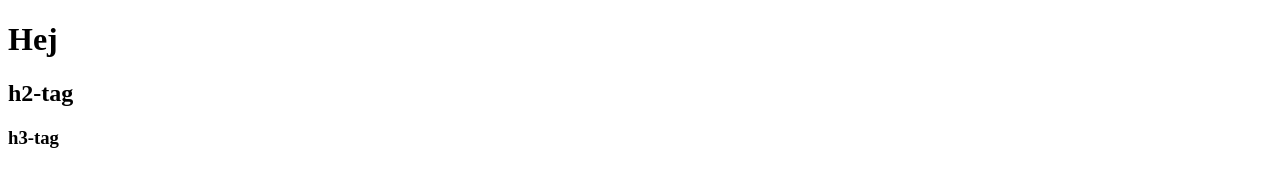
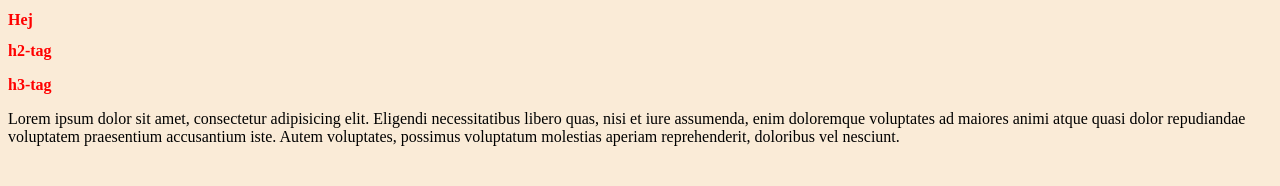
Before and after one commit to Kamillesvalgaard/gruppearbejde, a plain HTML site: page index.html in a window 1280 px wide. Drawn offline with Linux system fonts and the light colour scheme.

Commit message:
paragraf + style

```diff
--- a/index.html
+++ b/index.html
@@ -6,6 +6,18 @@
     <meta name="viewport" content="width=device-width, initial-scale=1.0">
     <title>Git opgave</title>
     <link rel="stylesheet" href="">
+    <style>
+
+        body {
+            background-color: antiquewhite;
+        }
+
+        h1, h2, h3 {
+            font-size: 1rem;
+            color: red;
+        }
+
+    </style>
 </head>
 
 <body>
@@ -14,6 +26,12 @@
     <h2>h2-tag</h2>
     <h3>h3-tag</h3>
 
+    <section class="tekst">
+
+        <p>Lorem ipsum dolor sit amet, consectetur adipisicing elit. Eligendi necessitatibus libero quas, nisi et iure assumenda, enim doloremque voluptates ad maiores animi atque quasi dolor repudiandae voluptatem praesentium accusantium iste. Autem voluptates, possimus voluptatum molestias aperiam reprehenderit, doloribus vel nesciunt.</p>
+
+    </section>
+
     <script src=""></script>
 </body>
 
```
